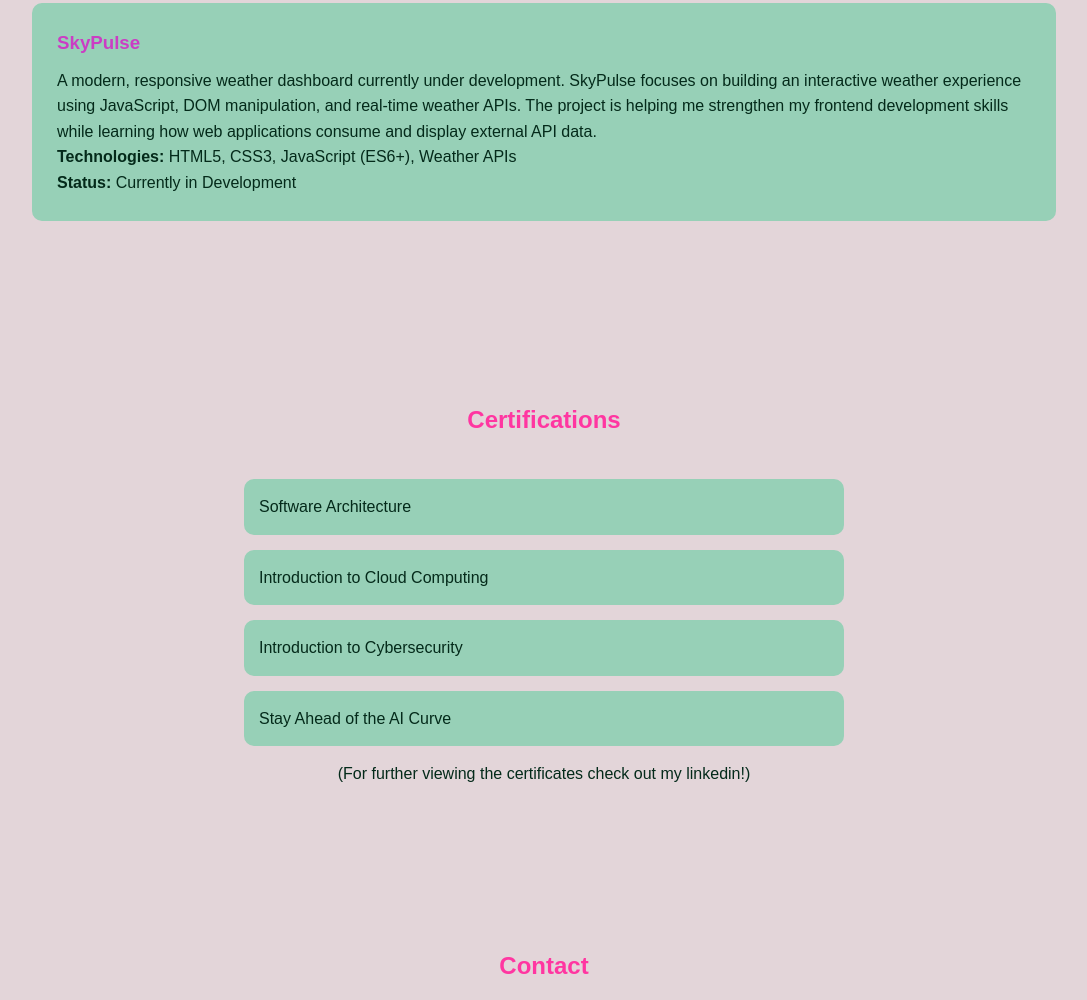
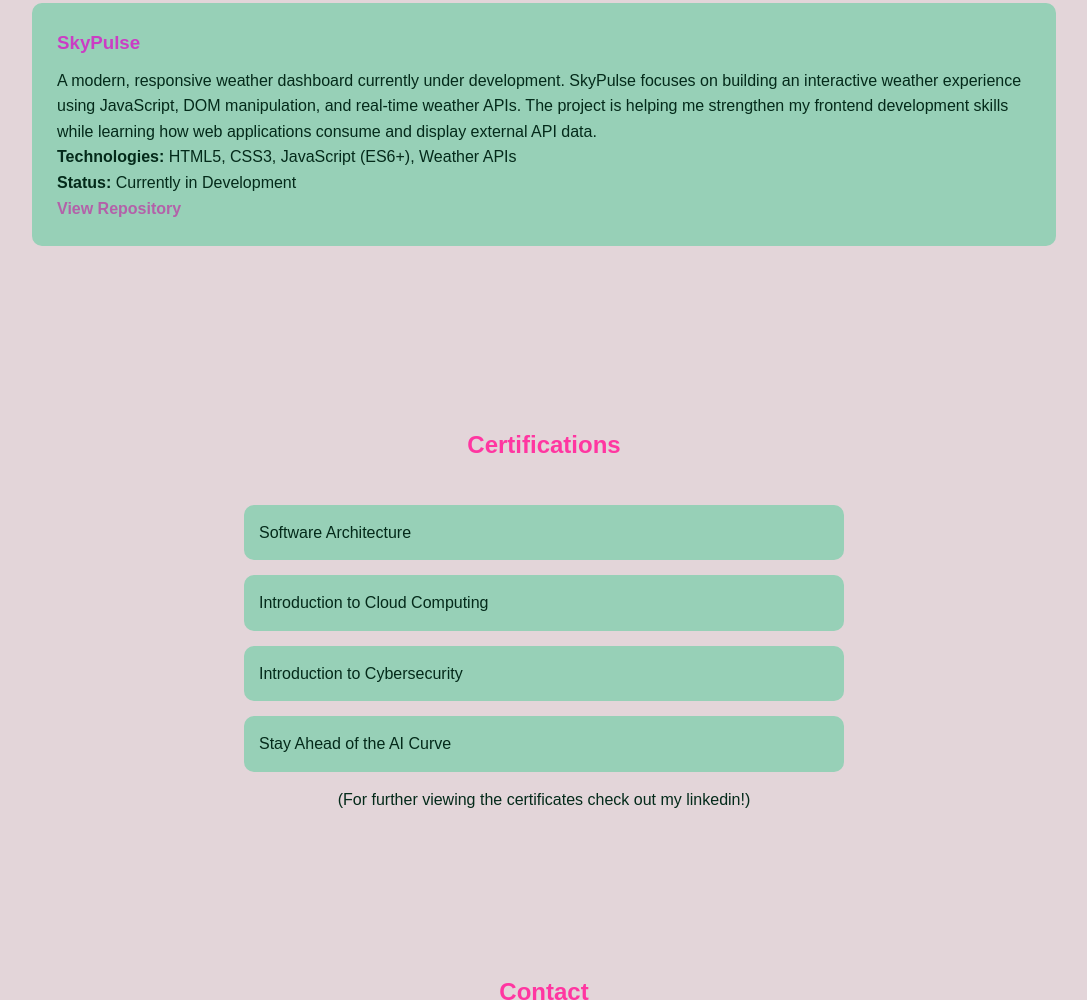
Before and after one commit to MoezaAftab/My_Portfolio., a plain HTML site: page index.html in a window 1280 px wide. Shown: the part 2383-3383 px from the top of the page, without its empty margins (96-1183 px from the left). Drawn offline with Linux system fonts and the light colour scheme.

Commit message:
Update portfolio

```diff
--- a/index.html
+++ b/index.html
@@ -154,6 +154,9 @@
 <p>
     <strong>Status:</strong> Currently in Development
 </p>
+<a href="https://github.com/MoezaAftab/SkyPulse" class="project-link">
+    View Repository
+</a>
 
 </div>
 
```
